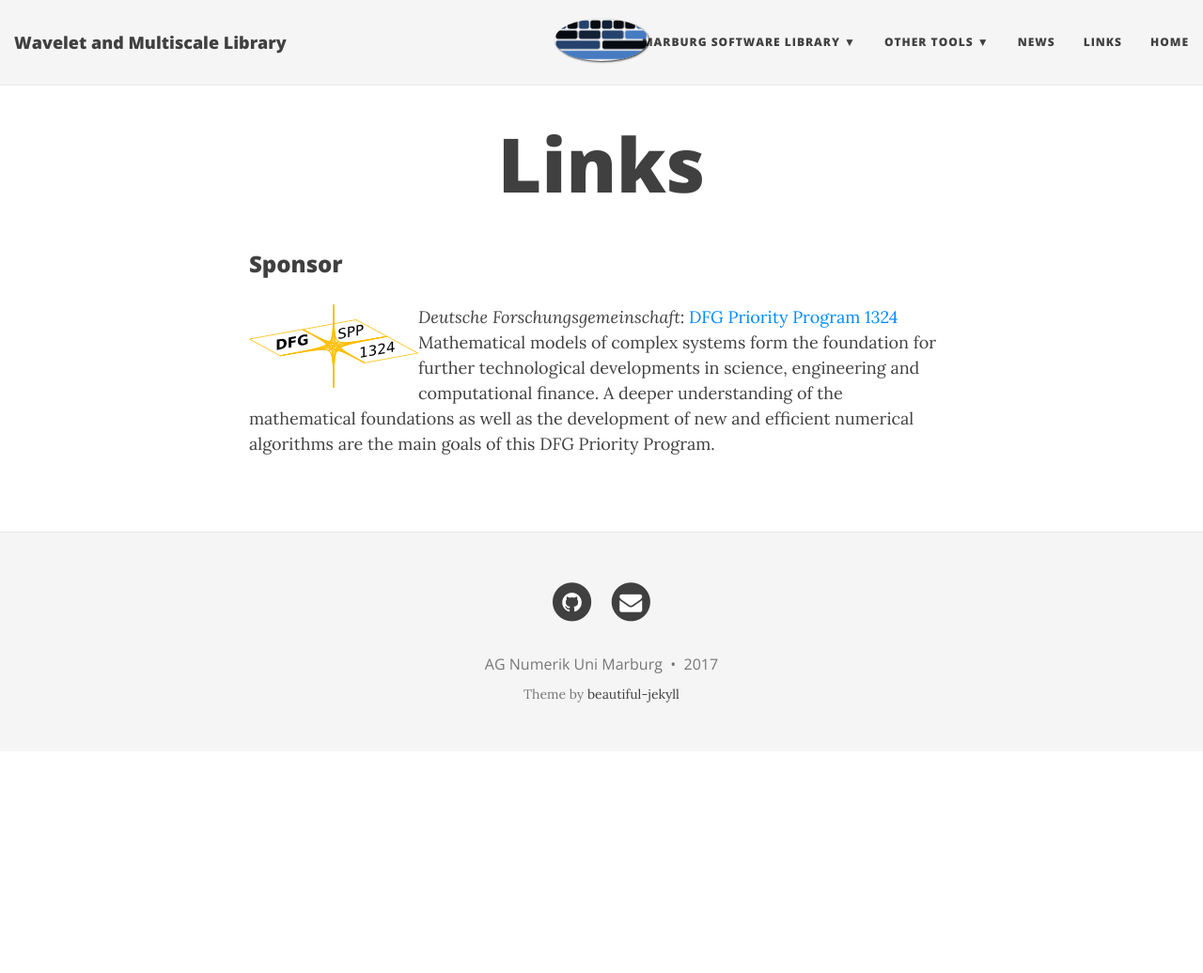
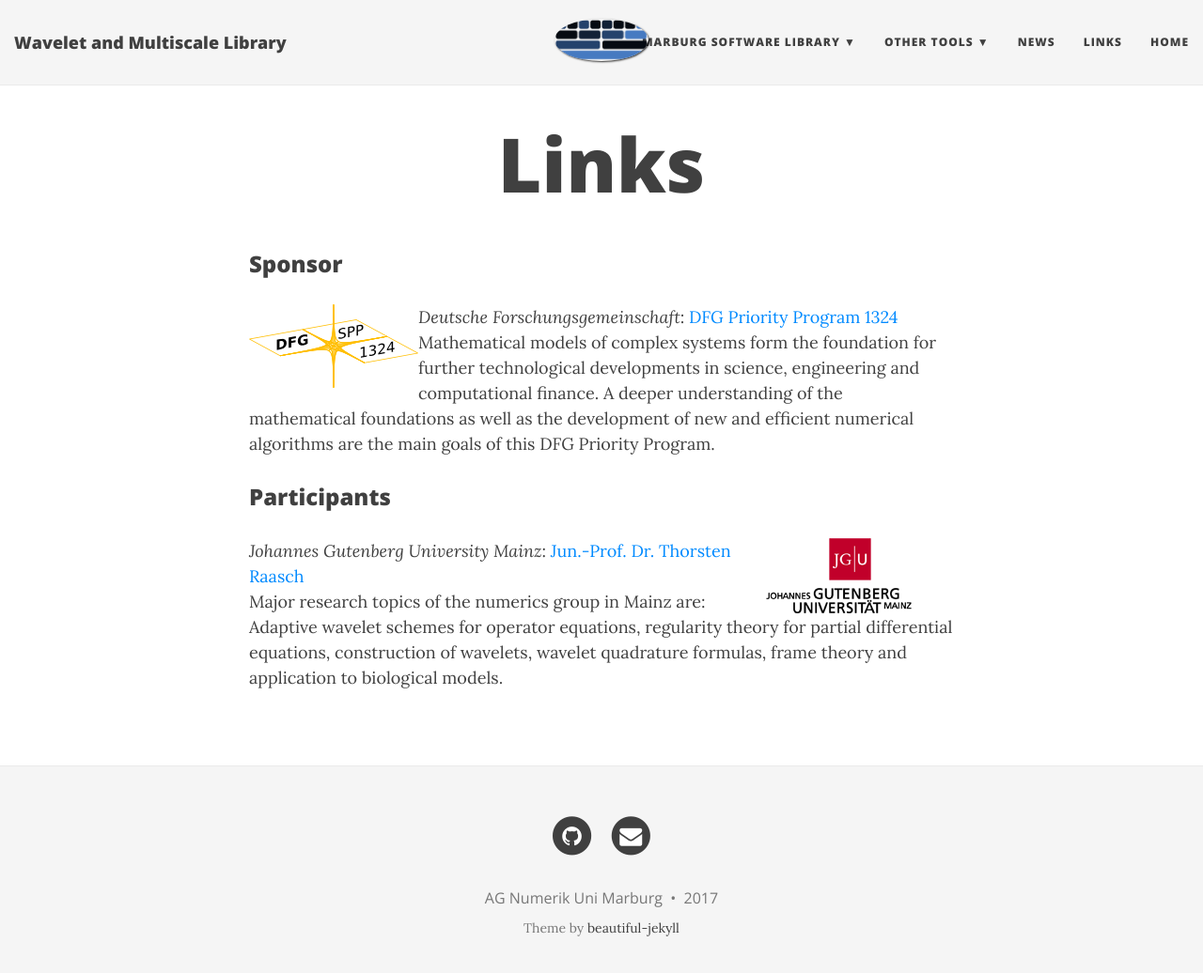
Before and after one commit to agnumerikunimarburg/agnumerikunimarburg.github.io, a Jekyll site: the page built from links.md, in a window 1280 px wide and 1049 px high. Shown: the top 1036 px of the window at 94% size. Built offline with Jekyll 4.4.1, drawn with Linux system fonts in a browser that asks for light colours; nearby versions of some CDN libraries.

Commit message:
Update links.md

```diff
--- a/links.md
+++ b/links.md
@@ -6,3 +6,9 @@ layout: page
 ### Sponsor
 <img style="float: left;" src="/img/Logo-DFG-SPP1324.png" height="89" width="180">_Deutsche Forschungsgemeinschaft_: [DFG Priority Program 1324](http://www.dfg-spp1324.de/?lang=en)
 Mathematical models of complex systems form the foundation for further technological developments in science, engineering and computational finance. A deeper understanding of the mathematical foundations as well as the development of new and efficient numerical algorithms are the main goals of this DFG Priority Program.
+
+
+### Participants
+<img style="float: right;" src="/img/JGU-Logo_farbe_high.png" height="80" width="228">
+_Johannes Gutenberg University Mainz_: [Jun.-Prof. Dr. Thorsten Raasch](https://www.numerik.mathematik.uni-mainz.de/prof-dr-thorsten-raasch/)
+Major research topics of the numerics group in Mainz are: Adaptive wavelet schemes for operator equations, regularity theory for partial differential equations, construction of wavelets, wavelet quadrature formulas, frame theory and application to biological models.
```
